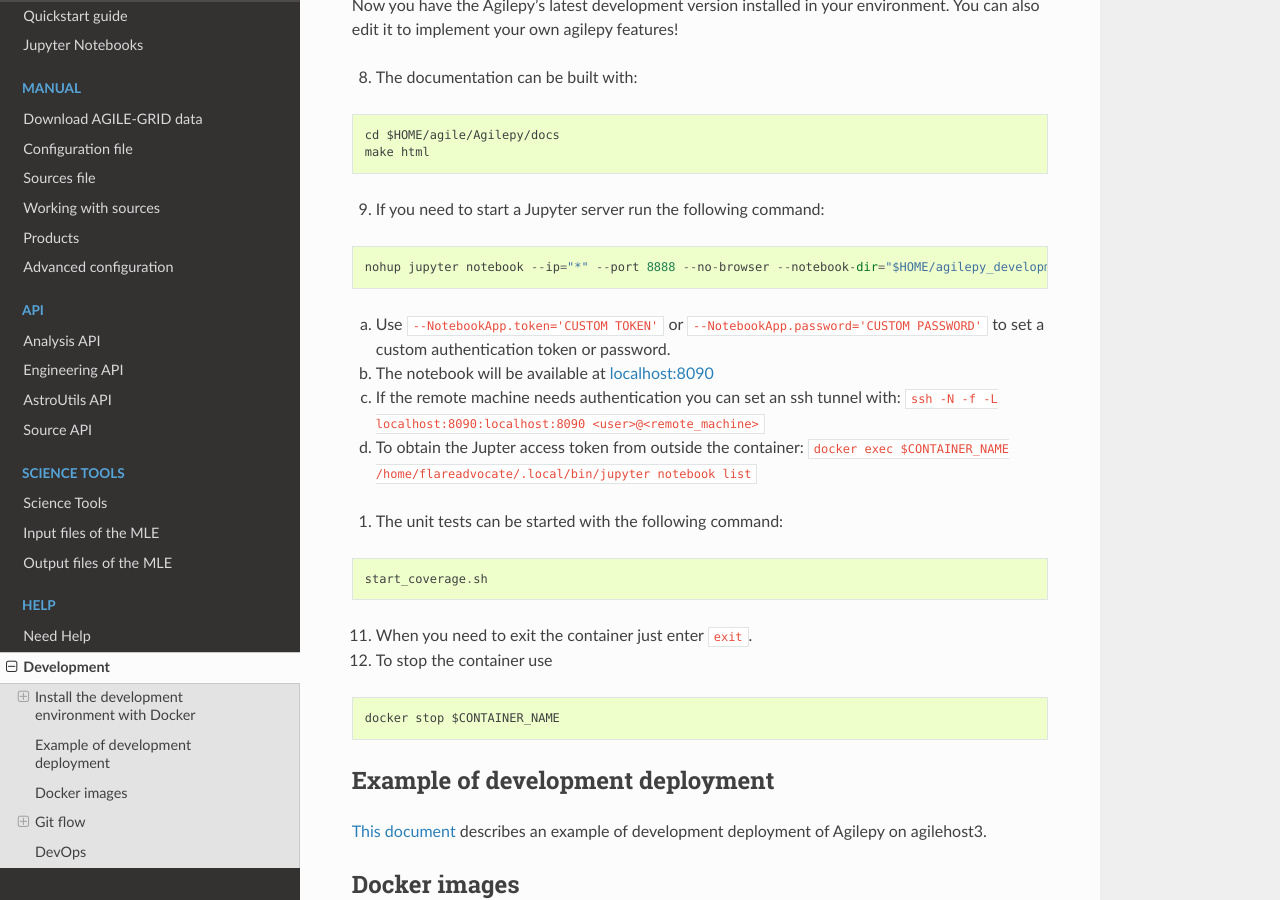
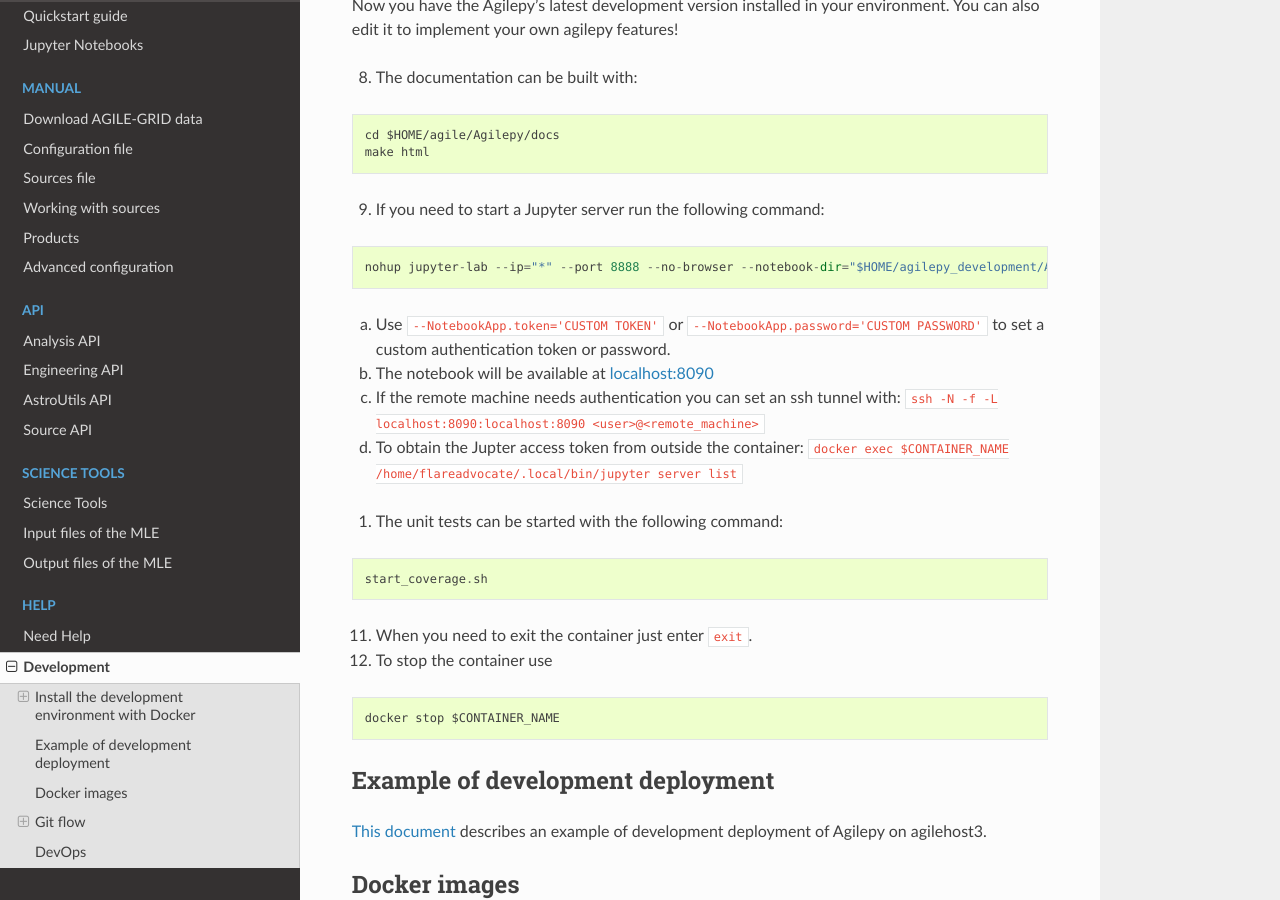
Before and after one commit to AGILESCIENCE/Agilepy, a Sphinx documentation site: the page built from docs/source/help/development.rst, in a window 1280 px wide and 900 px high, scrolled down 1617 px. Built offline with Sphinx 7.4.7 and the Read the Docs theme 2.0.0, drawn with Linux system fonts in a browser that asks for light colours.

Commit message:
JupyterLab

```diff
--- a/docs/source/help/development.rst
+++ b/docs/source/help/development.rst
@@ -87,12 +87,13 @@
 
 ::
 
-    nohup jupyter notebook --ip="*" --port 8888 --no-browser --notebook-dir="$HOME/agilepy_development/Agilepy/agilepy/notebooks" > jupyter_notebook_start.log 2>&1 &
+    nohup jupyter-lab --ip="*" --port 8888 --no-browser --notebook-dir="$HOME/agilepy_development/Agilepy/agilepy/notebooks" > jupyterlab_start.log 2>&1 &
+
 
 a. Use :code:`--NotebookApp.token='CUSTOM TOKEN'` or :code:`--NotebookApp.password='CUSTOM PASSWORD'` to set a custom authentication token or password.
 b. The notebook will be available at `localhost:8090 <http://localhost:8090>`_
 c. If the remote machine needs authentication you can set an ssh tunnel with: :code:`ssh -N -f -L localhost:8090:localhost:8090 <user>@<remote_machine>`
-d. To obtain the Jupter access token from outside the container: :code:`docker exec $CONTAINER_NAME /home/flareadvocate/.local/bin/jupyter notebook list`
+d. To obtain the Jupter access token from outside the container: :code:`docker exec $CONTAINER_NAME /home/flareadvocate/.local/bin/jupyter server list`
 
 
 
```
Also changed, not shown: requirements.txt (+12 -10 lines), 1 other file.
